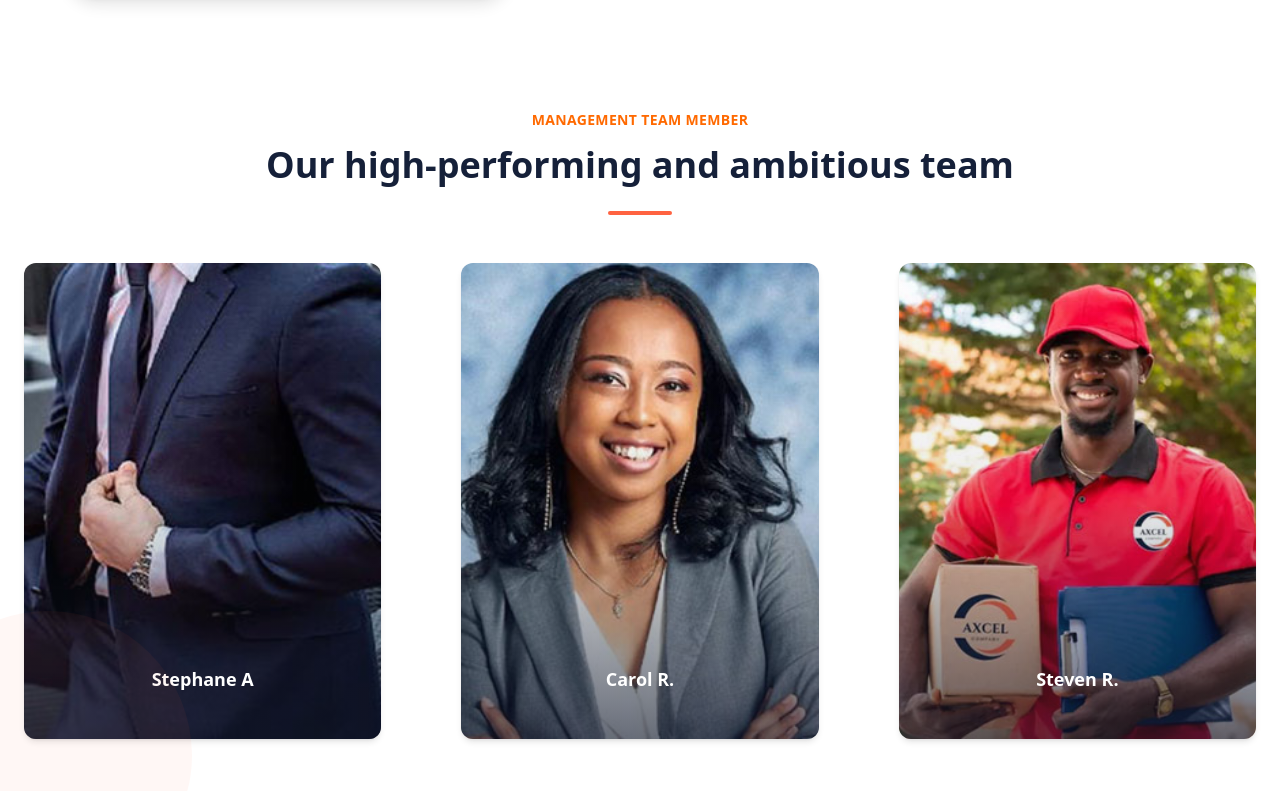
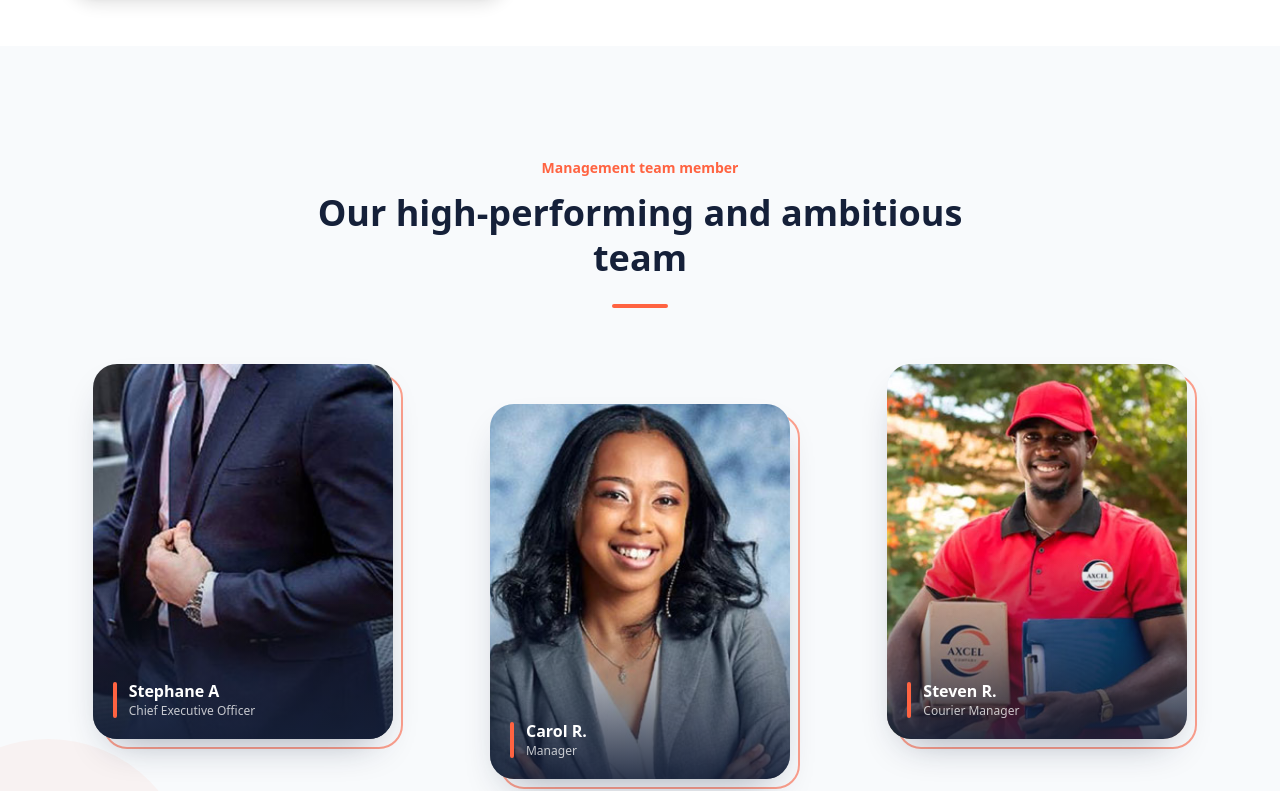
Before and after one commit to HarilalaTino/nextjs_axcel, a Next.js app: page /en/a-propos in a window 1280 px wide. Shown: the part 1973-2764 px from the top of the page. Built offline with nearby package versions, Linux system fonts and the light colour scheme; no server answers.

Commit message:
feat update teams section

```diff
--- a/messages/en.json
+++ b/messages/en.json
@@ -152,7 +152,12 @@
     },
     "teamSection": {
       "eyebrow": "Management team member",
-      "title": "Our high-performing and ambitious team"
+      "title": "Our high-performing and ambitious team",
+      "members": {
+        "stephane": { "name": "Stephane A", "role": "Chief Executive Officer" },
+        "carol": { "name": "Carol R.", "role": "Manager" },
+        "steven": { "name": "Steven R.", "role": "Courier Manager" }
+      }
     }
   },
   "Footer": {
--- a/messages/fr.json
+++ b/messages/fr.json
@@ -151,7 +151,12 @@
     },
     "teamSection": {
       "eyebrow": "Membre d'équipe dirigeante",
-      "title": "Notre équipe performante et ambitieuse"
+      "title": "Notre équipe performante et ambitieuse",
+      "members": {
+        "stephane": { "name": "Stephane A", "role": "Directeur général" },
+        "carol": { "name": "Carol R.", "role": "Manager" },
+        "steven": { "name": "Steven R.", "role": "Responsable coursier" }
+      }
     }
   },
   "Footer": {
--- a/src/app/[locale]/a-propos/page.tsx
+++ b/src/app/[locale]/a-propos/page.tsx
@@ -5,7 +5,7 @@ import { getTranslations } from "next-intl/server";
 import StatsSection from "./stats-section";
 import ServicesSection from "./service-section";
 import Link from "next/link";
-import TeamSection from "./team-secton";
+import TeamSection from "./team-section";
 
 export default async function AboutPage() {
     const t = await getTranslations("About.creationPage");
--- /dev/null
+++ b/src/app/[locale]/a-propos/team-section.tsx
@@ -0,0 +1,113 @@
+"use client";
+
+import Image from "next/image";
+import { motion, useReducedMotion, type Variants } from "framer-motion";
+import { useTranslations } from "next-intl";
+
+type Member = {
+  id: "stephane" | "carol" | "steven";
+  image: string;
+};
+
+const TEAM: Member[] = [
+  { id: "stephane", image: "/images/about/about-3.jpg" },
+  { id: "carol", image: "/images/about/about-4.jpg" },
+  { id: "steven", image: "/images/about/about-5.jpg" },
+];
+
+const containerVariants: Variants = {
+  hidden: {},
+  show: { transition: { staggerChildren: 0.15 } },
+};
+
+function TeamCard({
+  name,
+  role,
+  image,
+  variants,
+}: { name: string; role: string; image: string; variants: Variants }) {
+  return (
+    <motion.article
+      variants={variants}
+      className="group mx-auto w-full max-w-[300px] lg:[&:nth-child(2)]:mt-10"
+    >
+      <div className="relative">
+        <div
+          aria-hidden
+          className="absolute inset-0 translate-x-2.5 translate-y-2.5 rounded-3xl border-2 border-secondary/60 transition-transform duration-500 ease-out group-hover:translate-x-3.5 group-hover:translate-y-3.5 motion-reduce:transition-none"
+        />
+
+        <div className="relative aspect-[4/5] overflow-hidden rounded-3xl bg-slate-200 shadow-[0_18px_40px_-20px_rgba(21,32,57,0.45)]">
+          <Image
+            src={image}
+            alt={name}
+            fill
+            sizes="(max-width: 640px) 80vw, 300px"
+            className="object-cover object-top transition-transform duration-700 ease-out group-hover:scale-105 motion-reduce:transition-none"
+          />
+
+          <div
+            aria-hidden
+            className="absolute inset-x-0 bottom-0 h-1/2 bg-gradient-to-t from-primary/90 via-primary/40 to-transparent"
+          />
+
+          <div className="absolute inset-x-0 bottom-0 flex items-center gap-3 px-5 pb-5 text-white">
+            <span aria-hidden className="h-9 w-1 rounded-full bg-secondary" />
+            <div>
+              <h3 className="text-base font-semibold leading-tight">{name}</h3>
+              <p className="mt-0.5 text-xs text-white/75">{role}</p>
+            </div>
+          </div>
+        </div>
+      </div>
+    </motion.article>
+  );
+}
+
+export default function TeamSection() {
+  const t = useTranslations("About.teamSection");
+  const reduceMotion = useReducedMotion();
+
+  const cardVariants: Variants = {
+    hidden: { opacity: 0, y: reduceMotion ? 0 : 32 },
+    show: {
+      opacity: 1,
+      y: 0,
+      transition: { duration: 0.6, ease: [0.33, 1, 0.68, 1] as const },
+    },
+  };
+
+  return (
+    <section className="w-full overflow-hidden bg-slate-50 px-6 py-20 md:py-28">
+      <div className="mx-auto max-w-6xl">
+        <div className="mx-auto max-w-2xl text-center">
+          <p className="mb-3 text-sm font-semibold text-secondary">
+            {t("eyebrow")}
+          </p>
+          <h2 className="text-3xl font-extrabold leading-tight text-primary xl:text-4xl">
+            {t("title")}
+          </h2>
+          <div className="mx-auto mt-6 h-1 w-14 rounded-full bg-secondary" />
+        </div>
+
+        <motion.div
+          initial="hidden"
+          whileInView="show"
+          viewport={{ once: true, amount: 0.2 }}
+          variants={containerVariants}
+          className="mt-14 grid grid-cols-1 gap-12 sm:grid-cols-2 lg:grid-cols-3 lg:gap-10 lg:pb-10"
+        >
+          {TEAM.map((member) => (
+            <TeamCard
+              key={member.id}
+              name={t(`members.${member.id}.name`)}
+              role={t(`members.${member.id}.role`)}
+              image={member.image}
+              variants={cardVariants}
+            />
+          ))}
+        </motion.div>
+      </div>
+    </section>
+  );
+}
--- a/src/app/[locale]/a-propos/team-secton.tsx
+++ /dev/null
@@ -1,90 +0,0 @@
-"use client";
-
-import Image from "next/image";
-import { motion, type Variants } from "framer-motion";
-import { useTranslations } from "next-intl";
-
-type Member = {
-  name: string;
-  role: string;
-  image: string;
-};
-
-const TEAM: Member[] = [
-  { name: "Stephane A", role: "CEO", image: "/images/about/about-3.jpg" },
-  { name: "Carol R.", role: "Service administratif", image: "/images/about/about-4.jpg" },
-  { name: "Steven R.", role: "Coursier Manager", image: "/images/about/about-5.jpg" },
-];
-
-const containerVariants: Variants = {
-  hidden: {},
-  show: {
-    transition: {
-      staggerChildren: 0.15,
-    },
-  },
-};
-
-const cardVariants: Variants = {
-  hidden: { opacity: 0, y: 40 },
-  show: {
-    opacity: 1,
-    y: 0,
-    transition: { duration: 0.6, ease: [0.33, 1, 0.68, 1] as const },
-  },
-};
-
-function TeamCard({ name, role, image }: Member) {
-  return (
-    <motion.div
-      variants={cardVariants}
-      className="group relative aspect-[3/4] w-full overflow-hidden rounded-xl shadow-md"
-    >
-      <Image
-        src={image}
-        alt={name}
-        fill
-        className="object-cover transition-transform duration-500 ease-out group-hover:scale-110"
-      />
-
-      <div className="absolute inset-0 bg-gradient-to-t from-slate-900/90 via-slate-900/10 to-transparent opacity-70 transition-opacity duration-500 group-hover:opacity-95" />
-
-      <div className="absolute inset-x-0 bottom-0 flex translate-y-4 flex-col items-center px-4 pb-6 text-center transition-transform duration-500 ease-out group-hover:translate-y-0">
-        <h3 className="text-lg font-semibold text-white">{name}</h3>
-        <p className="mt-1 text-sm text-slate-200 opacity-0 transition-opacity duration-500 delay-100 group-hover:opacity-100">
-          {role}
-        </p>
-        <span className="mt-3 h-0.5 w-0 bg-secondary transition-all duration-500 group-hover:w-10" />
-      </div>
-    </motion.div>
-  );
-}
-
-export default function TeamSection() {
-  const t = useTranslations('About.teamSection');
-  return (
-    <section className="w-full bg-white px-6 py-16">
-      <div className="mx-auto max-w-7xl text-center">
-        <p className="mb-3 text-sm font-semibold uppercase tracking-wide text-orange-500">
-           {t('eyebrow')}
-        </p>
-        <h2 className="text-2xl font-extrabold leading-tight text-primary sm:text-3xl xl:text-4xl">
-           {t('title')}
-        </h2>
-        <div className="mx-auto mt-6 h-1 w-16 rounded-full bg-secondary" />
-
-        <motion.div
-          initial="hidden"
-          whileInView="show"
-          viewport={{ once: true, amount: 0.2 }}
-          variants={containerVariants}
-          className="mt-12 grid grid-cols-1 gap-10 xl:gap-20 sm:grid-cols-2 lg:grid-cols-3"
-        >
-          {TEAM.map((member) => (
-            <TeamCard key={member.name} {...member} />
-          ))}
-        </motion.div>
-      </div>
-    </section>
-  );
-}
```
